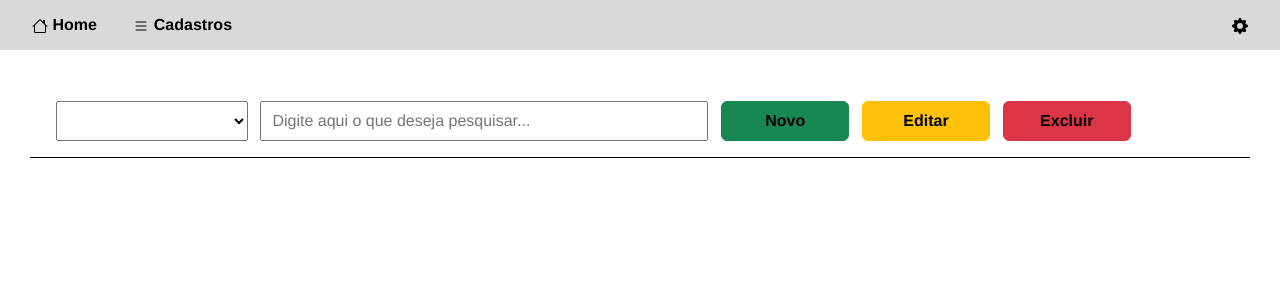
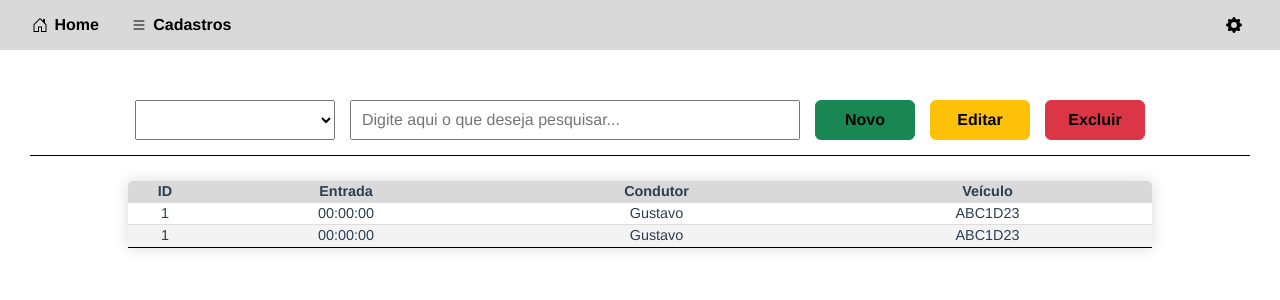
Before and after one commit to gustavoemf/projeto-estacionamento-client, a Vue app: page /cadastro in a window 1280 px wide. Shown: the top 300 px of the page. Built offline with nearby package versions, Linux system fonts and the light colour scheme.

Commit message:
Table cadastro

```diff
--- a/src/components/CadastroHeaderComponent.vue
+++ b/src/components/CadastroHeaderComponent.vue
@@ -2,10 +2,38 @@
     <div id="header-cadastro">
         <select name="elemento" id="elemento-header-cadastro" placeholder="Elemento"></select>
         <input id="barra-pesquisa" type="text" placeholder="Digite aqui o que deseja pesquisar...">
-        <button type="button" class="btn btn-success">Novo</button>
-        <button type="button" class="btn btn-warning">Editar</button>
-        <button type="button" class="btn btn-danger">Excluir</button>
+        <div id="buttons-header-cadastro">
+            <button type="button" class="btn btn-success">Novo</button>
+            <button type="button" class="btn btn-warning">Editar</button>
+            <button type="button" class="btn btn-danger">Excluir</button>
+        </div>
     </div>
+    <table class="conteudo-table">
+        <thead>
+            <tr>
+                <th>ID</th>
+                <th>Entrada</th>
+                <th>Condutor</th>
+                <th>Veículo</th>
+            </tr>
+        </thead>
+        <tbody>
+            <tr>
+                <td>1</td>
+                <td>00:00:00</td>
+                <td>Gustavo</td>
+                <td>ABC1D23
+                </td>
+            </tr>
+            <tr>
+                <td>1</td>
+                <td>00:00:00</td>
+                <td>Gustavo</td>
+                <td>ABC1D23
+                </td>
+            </tr>
+        </tbody>
+    </table>
 </template>
 
 <script lang="ts">
@@ -25,16 +53,16 @@ export default defineComponent({
 
 #header-cadastro {
     display: flex;
-    justify-items: flex-start;
-    padding-bottom: 2vh;
+    justify-content: center;
+    padding-bottom: 15px;
     margin: 0px 30px;
     border-bottom: 1px black solid;
+
     button {
-        margin-left: 1vw;
-        margin-top: 4vw;
-        width: 10vw;
-        height: 5vh;
-        min-height: 35px;
+        margin-left: 15px;
+        margin-top: 50px;
+        width: 100px;
+        height: 40px;
         justify-content: center;
         align-items: center;
         color: black;
@@ -43,21 +71,63 @@ export default defineComponent({
 }
 
 #elemento-header-cadastro {
-    margin-left: 2vw;
-    margin-top: 4vw;
+    margin-top: 50px;
     min-width: fit-content;
-    width: 15vw;
-    height: 5vh;
-    min-height: 35px;
+    width: 200px;
+    height: 40px;
+    min-height: fit-content;
 }
 
 #barra-pesquisa {
     padding-left: 10px;
-    margin-left: 1vw;
-    margin-top: 4vw;
+    margin-left: 15px;
+    margin-top: 50px;
     min-width: fit-content;
-    width: 35vw;
-    height: 5vh;
-    min-height: 35px;
+    width: 450px;
+    height: 40px;
+    min-height: fit-content;
+}
+
+#buttons-header-cadastro {
+    display: flex;
+    justify-content: center;
+}
+
+@media only screen and (max-width: 900px) {
+    #header-cadastro {
+        display: flex;
+        flex-direction: column;
+        justify-content: center;
+        align-items: center;
+    }
+}
+
+.conteudo-table {
+    border-collapse: collapse;
+    margin: 25px auto;
+    font-size: 0.9em;
+    width: 80vw;
+    min-width: 400px;
+    border-radius: 5px 5px 0 0;
+    overflow: hidden;
+    box-shadow: 0 0 15px rgba(0, 0, 0, 0.15);
+
+    thead tr {
+        text-align: center;
+        font-weight: bold;
+        background-color: #D9D9D9;
+    }
+    thead td {
+        padding: 12px 15px;
+    }
+    tbody tr {
+        border-bottom: 1px #dddddd solid;
+    }
+    tbody tr:nth-of-type(even) {
+        background-color: #f3f3f3;
+    }
+    tbody tr:last-of-type {
+        border-bottom: 1px solid black;
+    }
 }
 </style>
--- /dev/null
+++ b/src/components/CadastroOverlayComponent.vue
@@ -0,0 +1,35 @@
+<template>
+    <div class="overlay" id="primeiraDiv">
+        <div class="wrapper">
+            <h2>Cadastro de MOVIMENTAÇÃO</h2>
+            <div class="content">
+                <div class="container">
+                    <form>
+                        <label>Entrada:</label>
+                        <input type="text" placeholder="Entrada">
+                        <label>Condutor:</label>
+                        <input type="text" placeholder="Condutor">
+                        <label>Veículo:</label>
+                        <input type="text" placeholder="Veículo">
+                    </form>
+                </div>
+            </div>
+        </div>
+    </div>
+</template>
+
+<script lang="ts">
+import { defineComponent } from 'vue';
+
+export default defineComponent({
+    name: 'CadastroOverlayComponent',
+});
+</script>
+
+<style scoped lang="scss">
+* {
+    margin: 0;
+    padding: 0;
+    box-sizing: border-box;
+}
+</style>
--- a/src/components/HeaderComponent.vue
+++ b/src/components/HeaderComponent.vue
@@ -2,10 +2,10 @@
     <div id="nav">
         <div id="left-side-navbar">
             <router-link to="/" class="navbar-item">
-                <svg xmlns="http://www.w3.org/2000/svg" width="16" height="16" fill="currentColor" class="bi bi-house"
+                <svg xmlns="http://www.w3.org/2000/svg" width="16" height="16" fill="currentColor" class="bi bi-house-door"
                     viewBox="0 0 16 16">
                     <path
-                        d="M8.707 1.5a1 1 0 0 0-1.414 0L.646 8.146a.5.5 0 0 0 .708.708L2 8.207V13.5A1.5 1.5 0 0 0 3.5 15h9a1.5 1.5 0 0 0 1.5-1.5V8.207l.646.647a.5.5 0 0 0 .708-.708L13 5.793V2.5a.5.5 0 0 0-.5-.5h-1a.5.5 0 0 0-.5.5v1.293L8.707 1.5ZM13 7.207V13.5a.5.5 0 0 1-.5.5h-9a.5.5 0 0 1-.5-.5V7.207l5-5 5 5Z" />
+                        d="M8.354 1.146a.5.5 0 0 0-.708 0l-6 6A.5.5 0 0 0 1.5 7.5v7a.5.5 0 0 0 .5.5h4.5a.5.5 0 0 0 .5-.5v-4h2v4a.5.5 0 0 0 .5.5H14a.5.5 0 0 0 .5-.5v-7a.5.5 0 0 0-.146-.354L13 5.793V2.5a.5.5 0 0 0-.5-.5h-1a.5.5 0 0 0-.5.5v1.293L8.354 1.146ZM2.5 14V7.707l5.5-5.5 5.5 5.5V14H10v-4a.5.5 0 0 0-.5-.5h-3a.5.5 0 0 0-.5.5v4H2.5Z" />
                 </svg>
                 Home
             </router-link>
@@ -42,6 +42,7 @@ export default defineComponent({
     padding: 0;
     box-sizing: border-box;
 }
+
 #nav {
     width: 100%;
     min-height: 50px;
@@ -50,18 +51,27 @@ export default defineComponent({
     justify-content: space-between;
     align-items: center;
 }
+
 .navbar-item {
+    display: flex;
+    align-items: center;
+    justify-content: center;
     margin-left: 2em;
     text-decoration: none;
     color: black;
     font-weight: bold;
+    svg {
+        margin-right: .5vw;
+    }
 }
-#left-side-navbar svg {
-    text-align: center;
+
+#left-side-navbar {
+    display: flex;
+    align-items: center;
     justify-content: center;
-    align-items: center;
+    flex-direction: row;
 }
+
 #right-side-navbar {
     margin-right: 2em;
-}
-</style>
+}</style>
--- a/src/views/HomeView.vue
+++ b/src/views/HomeView.vue
@@ -1,15 +1,18 @@
 <template>
   <HeaderComponent />
+  <CadastroOverlayComponent />
 </template>
 
 <script lang="ts">
 import { defineComponent } from 'vue';
 import HeaderComponent from '@/components/HeaderComponent.vue';
+import CadastroOverlayComponent from '@/components/CadastroOverlayComponent.vue';
 
 export default defineComponent({
   name: 'HomeView',
   components: {
-    HeaderComponent
-  },
+    HeaderComponent,
+    CadastroOverlayComponent
+},
 });
 </script>
```
